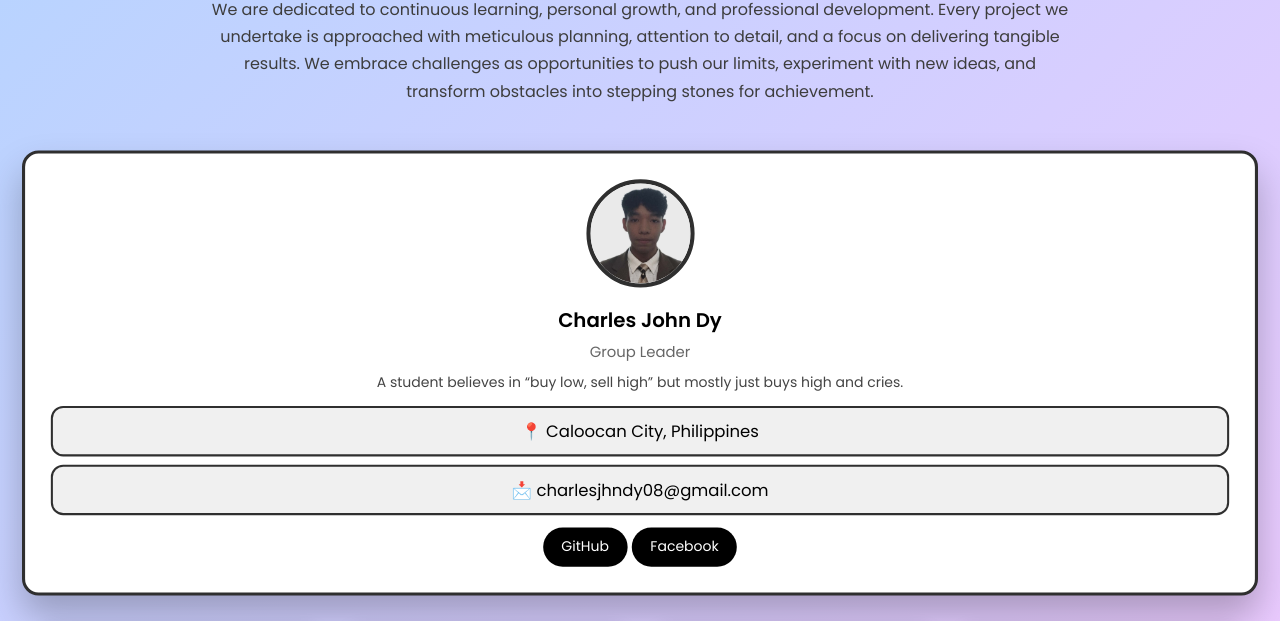
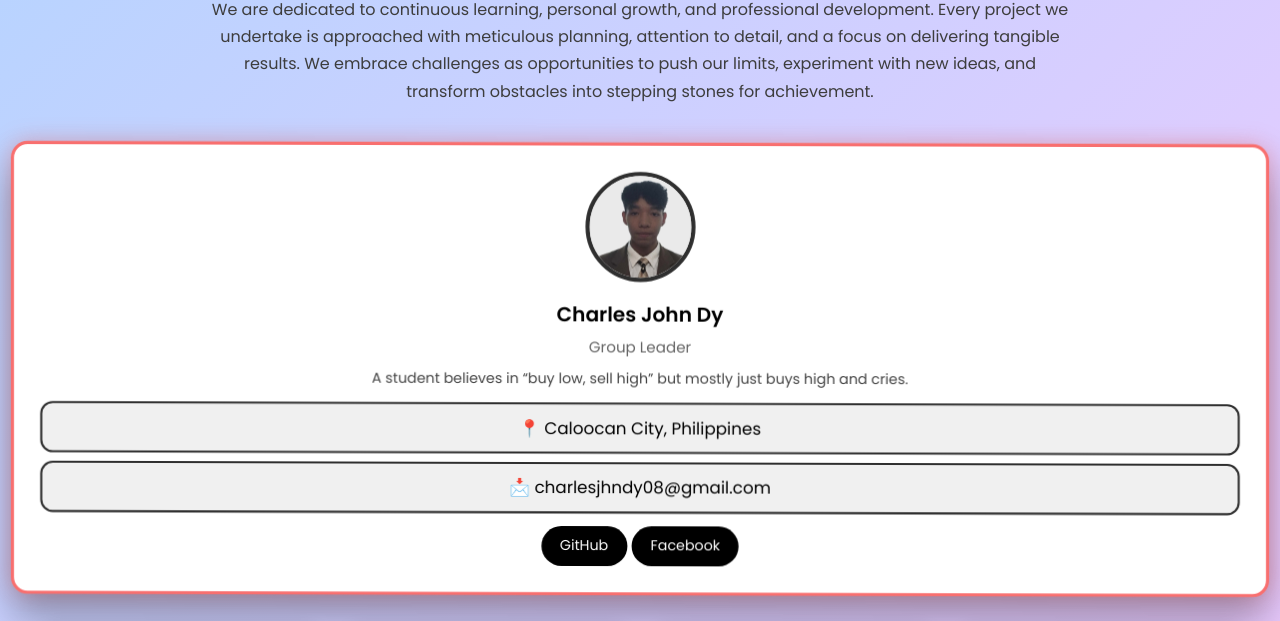
Before and after one commit to Chrlsdyy/22001-WEB101-DY, a plain HTML site: page index.html in a window 1280 px wide. In both pictures the pointer is over the element 640 px from the left and 530 px from the top of the page. Shown: the part 150-771 px from the top of the page. Drawn offline with Linux system fonts and the light colour scheme.

Commit message:
style.css

```diff
--- a/style.css
+++ b/style.css
@@ -116,8 +116,15 @@ h2 {
 }
 
 .card:hover {
-    transform: translateY(-8px) scale(1.03);
-    box-shadow: 0 20px 35px rgba(0,0,0,0.25);
+    transform: translateY(-12px) rotateX(3deg) rotateY(3deg) scale(1.05);
+    box-shadow: 0 25px 40px rgba(0,0,0,0.3), 0 0 20px rgba(248,111,111,0.4);
+    border-color: #f86f6f;
+}
+
+}
+.card:hover .photo {
+    transform: scale(1.1) rotate(-2deg);
+    transition: transform 0.5s ease;
 }
 
 .btn:hover {
```
